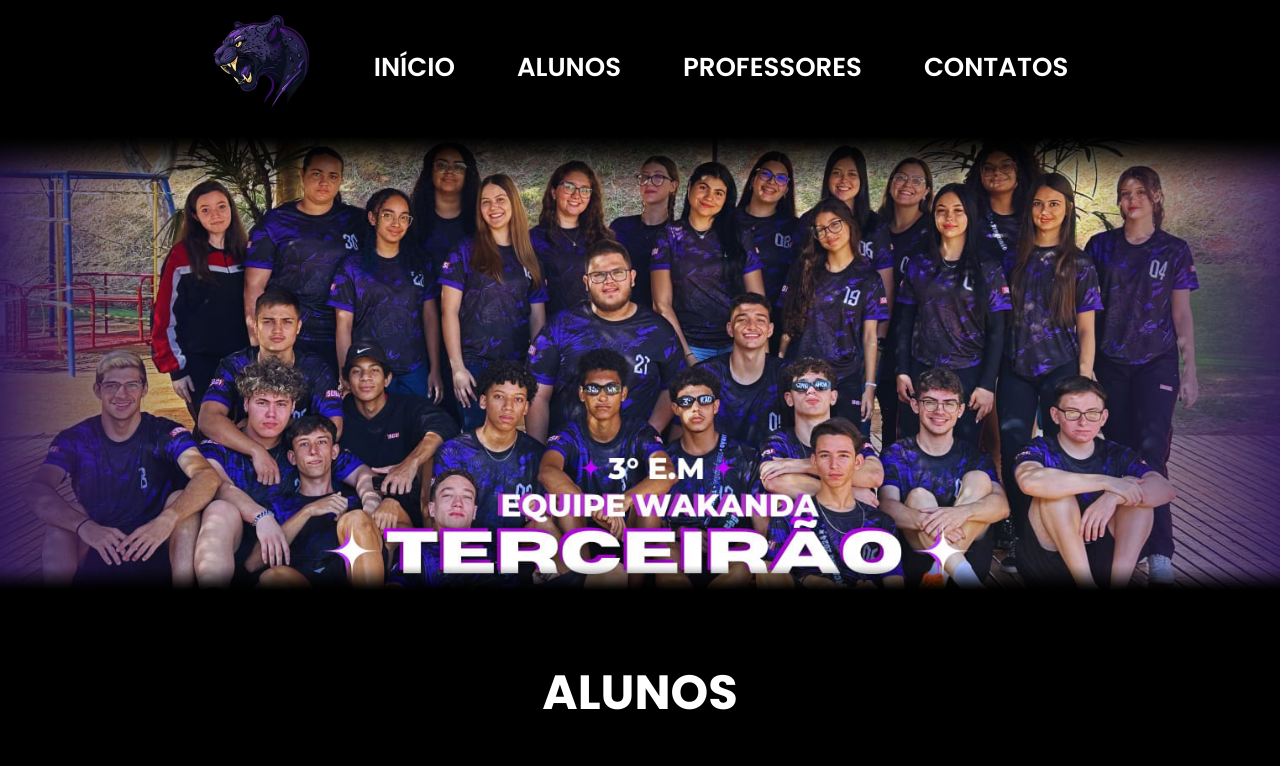
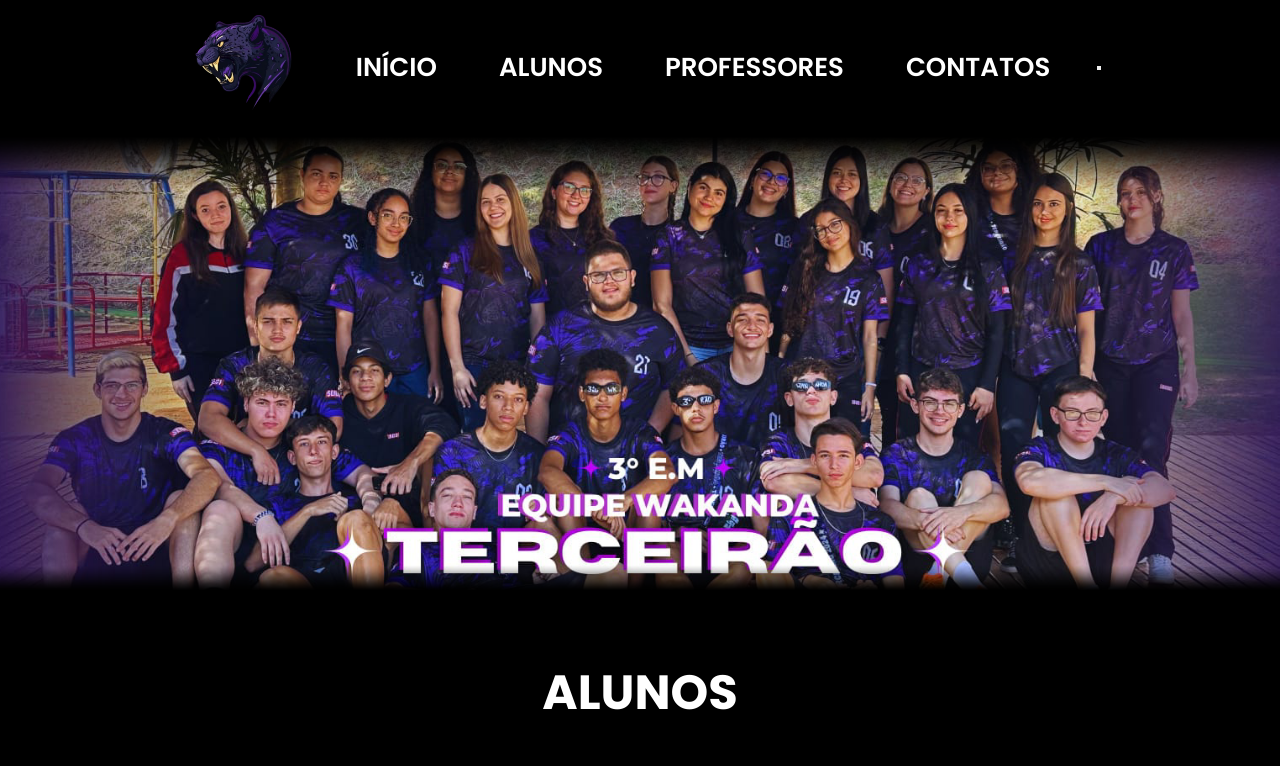
Before and after one commit to alvaroslva/wakanda, a plain HTML site: page index.html in a window 1280 px wide. Shown: the top 766 px of the page. Drawn offline with nearby package versions, Linux system fonts and the light colour scheme.

Commit message:
Add hamburger menu functionality to navigation

```diff
--- a/index.html
+++ b/index.html
@@ -358,5 +358,23 @@
 
     <!-- FIM RODAPÉ -->
 
+    <script>
+      const nav = document.querySelector('nav');
+      const ul = nav.querySelector('ul');
+
+      const btn = document.createElement('button');
+      btn.className = 'hamburguer';
+      btn.setAttribute('aria-label', 'Abrir menu');
+      btn.innerHTML = '<span></span><span></span><span></span>';
+      ul.appendChild(btn);
+
+      btn.addEventListener('click', () => nav.classList.toggle('aberto'));
+
+      // fecha o menu ao clicar em um link
+      ul.querySelectorAll('a').forEach(a =>
+        a.addEventListener('click', () => nav.classList.remove('aberto'))
+      );
+    </script>
+
 </body>
 </html>
```
